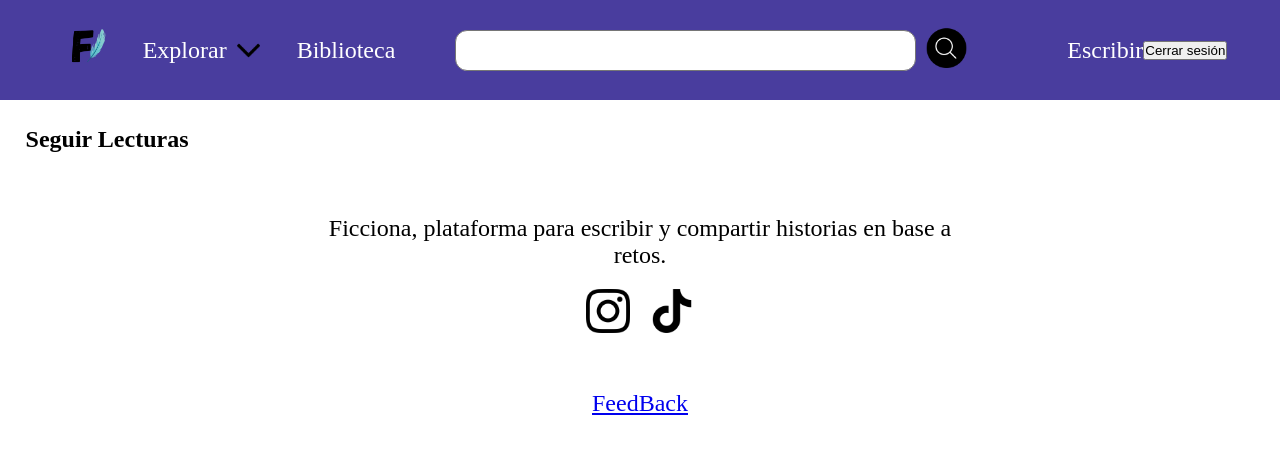
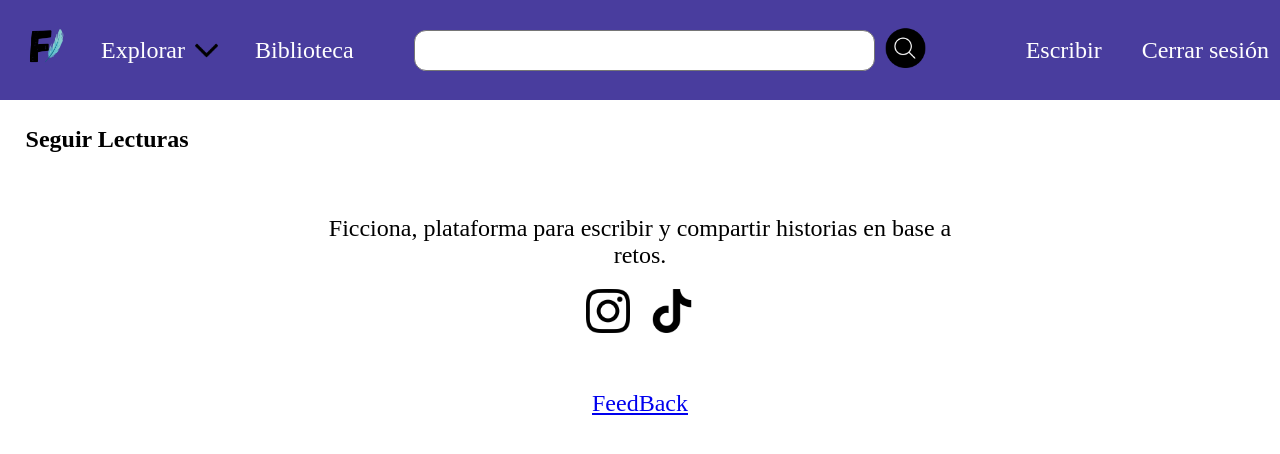
Before and after one commit to luismy852/front-ficciona, a plain HTML site: page biblioteca.html in a window 1280 px wide. Drawn offline with Linux system fonts and the light colour scheme.

Commit message:
correcion cerrar sesion

```diff
--- a/biblioteca.html
+++ b/biblioteca.html
@@ -27,7 +27,7 @@
                 <img class="imagen__lupa" src="Imagenes/lupa.png" alt="">
             </button>
             <a class="boton__header" href="panel.html">Escribir</a>
-            <button id="cerrarSesionBtn">Cerrar sesión</button>
+            <a class="registrarse__header" id="cerrarSesionBtn">Cerrar sesión</a>
             <button id="menuToggleLogueado" class="menu__toggle">☰</button>
         </div>
         <!-- Botón hamburguesa visible solo en móvil -->
```
Also changed, not shown: crear.html (+1 -1 lines), editar.html (+1 -1 lines), editar1.html (+1 -1 lines), editarhistoria.html (+1 -1 lines), index.html (+2 -2 lines), panel.html (+1 -1 lines), panelhistoria.html (+1 -1 lines).
